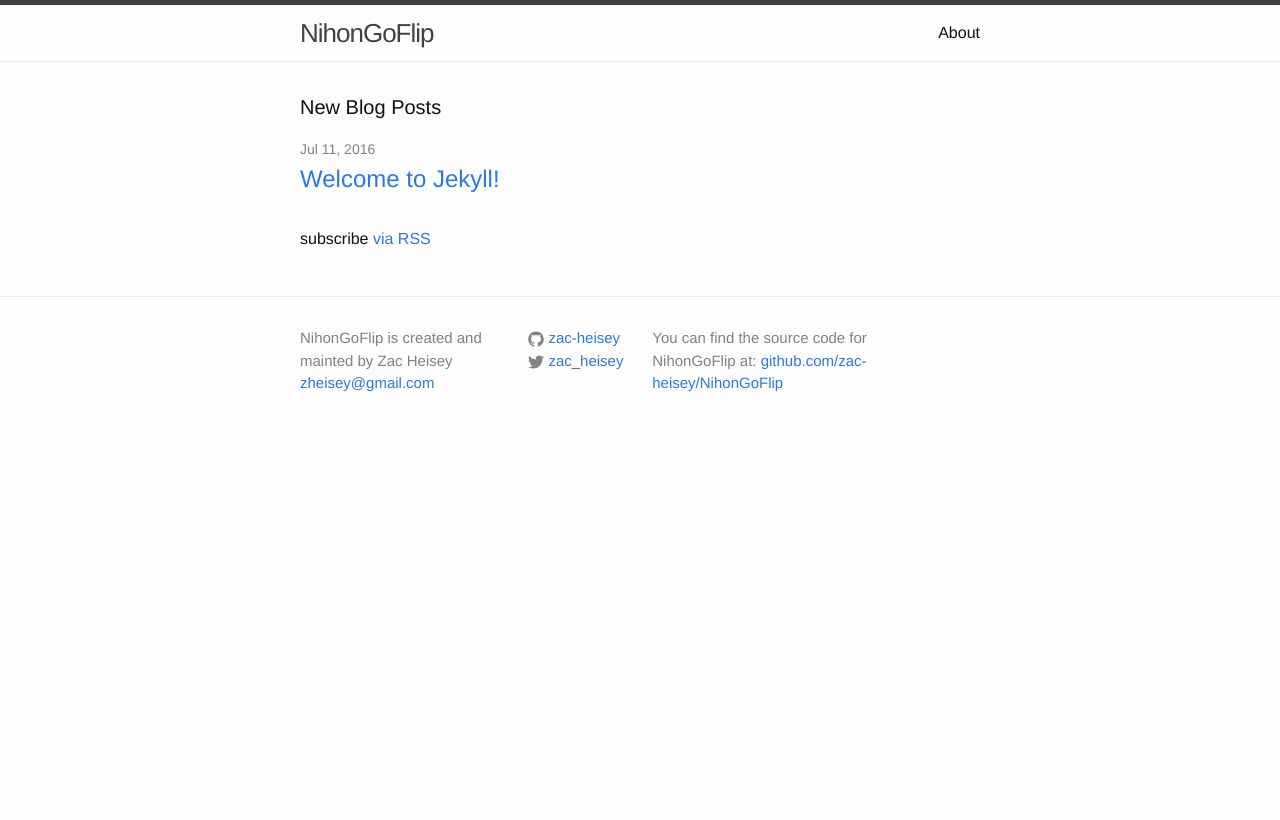
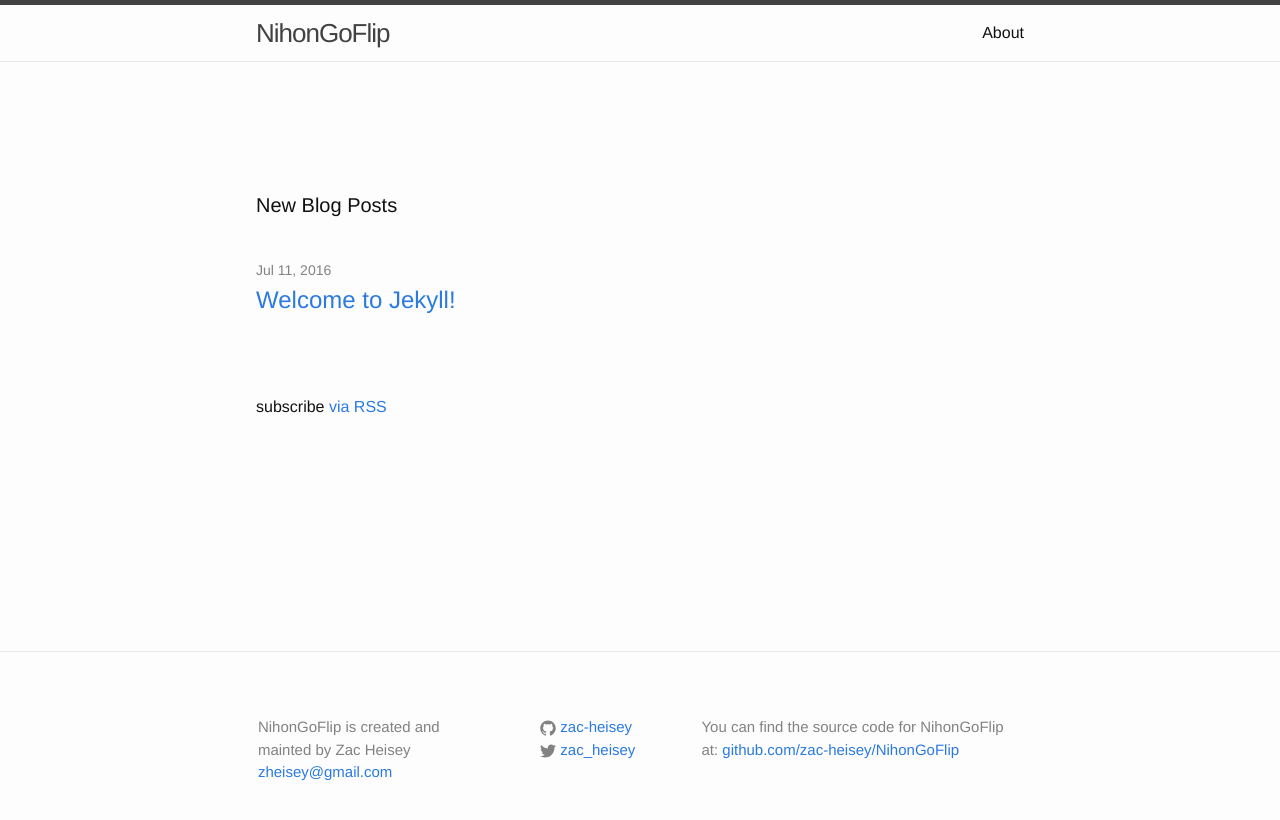
Before and after one commit to zac-heisey/NihonGoFlip, a Jekyll site: the page built from index.html, in a window 1280 px wide. Shown: the top 820 px of the page. Built offline with Jekyll 4.4.1, drawn with Linux system fonts in a browser that asks for light colours.

Commit message:
update css & sass files using Flebox

```diff
--- a/_sass/_layout.scss
+++ b/_sass/_layout.scss
@@ -98,8 +98,11 @@
  * Site footer
  */
 .site-footer {
+    width: 100%;
     border-top: 1px solid $grey-color-light;
-    padding: $spacing-unit 0;
+    padding: $spacing-unit / 2 0;
+    position: fixed;
+    bottom: 0;
 }
 
 .footer-heading {
@@ -117,6 +120,8 @@
     font-size: 15px;
     color: $grey-color;
     margin-left: -$spacing-unit / 2;
+    display: flex;
+    justify-content: space-between;
     @extend %clearfix;
 }
 
@@ -124,6 +129,7 @@
     float: left;
     margin-bottom: $spacing-unit / 2;
     padding-left: $spacing-unit / 2;
+    flex-grow: 1;
 }
 
 .footer-col-1 {
@@ -155,6 +161,10 @@
 }
 
 @include media-query($on-palm) {
+    .footer-col-wrapper {
+        flex-direction: column;
+    }
+
     .footer-col {
         float: none;
         width: -webkit-calc(100% - (#{$spacing-unit} / 2));
--- a/css/main.scss
+++ b/css/main.scss
@@ -12,7 +12,7 @@ $base-font-weight: 400;
 $small-font-size:  $base-font-size * 0.875;
 $base-line-height: 1.5;
 
-$spacing-unit:     30px;
+$spacing-unit:     10%;
 
 $text-color:       #111;
 $background-color: #fdfdfd;
@@ -23,7 +23,7 @@ $grey-color-light: lighten($grey-color, 40%);
 $grey-color-dark:  darken($grey-color, 25%);
 
 // Width of the content area
-$content-width:    800px;
+$content-width:    100%;
 
 $on-palm:          600px;
 $on-laptop:        800px;
```
Also changed, not shown: css/custom.css (+20 -0 lines).
